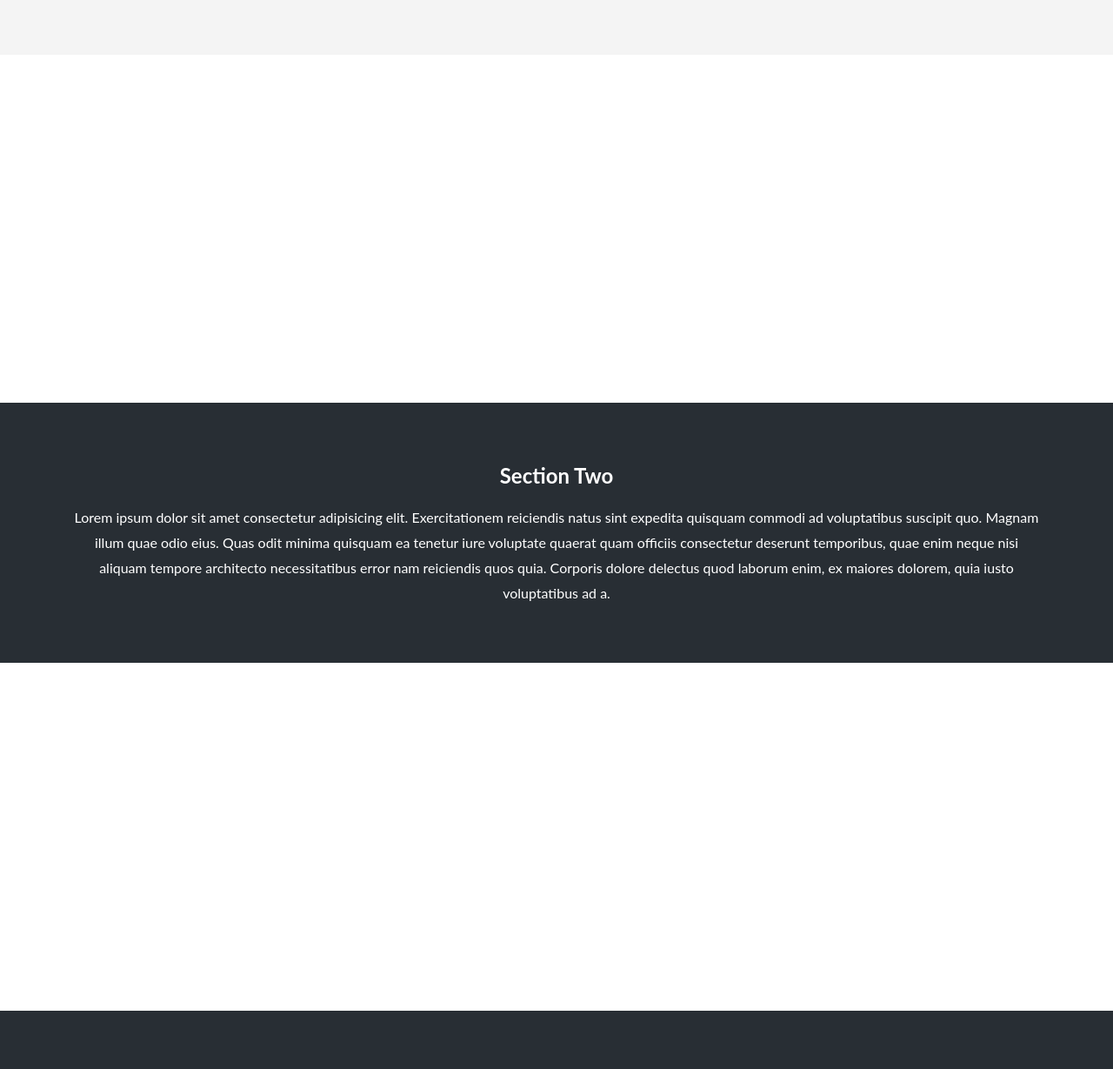
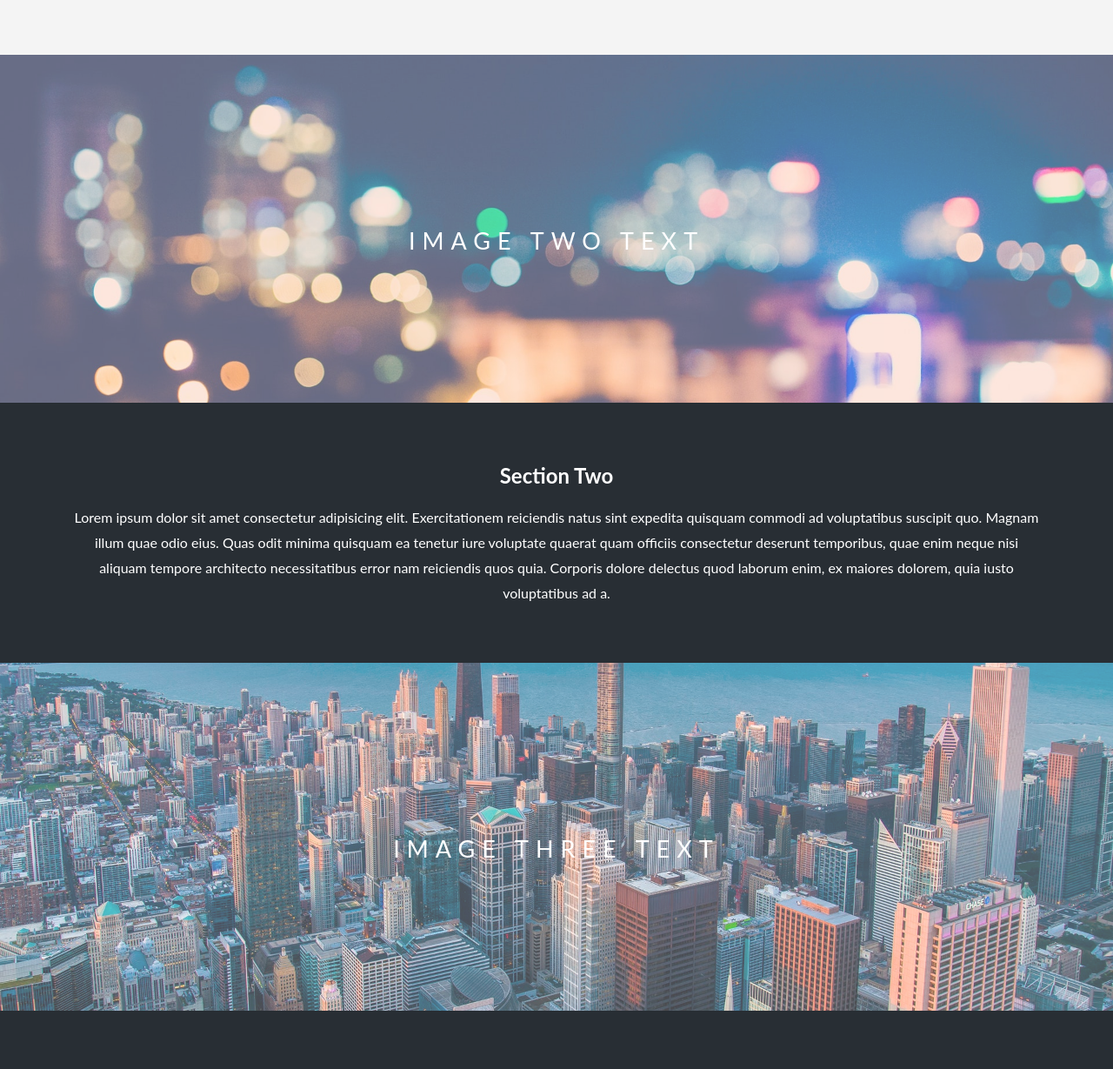
Before and after one commit to henryfy/parallax.github.io, a plain HTML site: page index.html in a window 1280 px wide. Shown: the part 1066-2295 px from the top of the page at 87% size. Drawn offline with Linux system fonts and the light colour scheme.

Commit message:
Update style.css
https://github.com/henryfy/parallax.github.io/blob/main/_img/image1.jpg
https://github.com/henryfy/parallax.github.io/blob/main/_img/image2.jpg
https://github.com/henryfy/parallax.github.io/blob/main/_img/image3.jpg

```diff
--- a/css/style.css
+++ b/css/style.css
@@ -18,17 +18,17 @@ body, html {
 }
 
 .pimg1{
-    background-image: url('./parallax.github.io/_img/image1.jpg');
+    background-image: url('https://github.com/henryfy/parallax.github.io/blob/main/_img/image1.jpg');
     min-height: 100%;
 }
 
 .pimg2{
-    background-image: url('./parallax.github.io/_img/image2.jpg');
+    background-image: url('https://github.com/henryfy/parallax.github.io/blob/main/_img/image2.jpg');
     min-height: 400px;
 }
 
 .pimg3{
-    background-image: url('./parallax.github.io/_img/image3.jpg');
+    background-image: url('https://github.com/henryfy/parallax.github.io/blob/main/_img/image3.jpg');
     min-height: 400px;
 }
 
```
